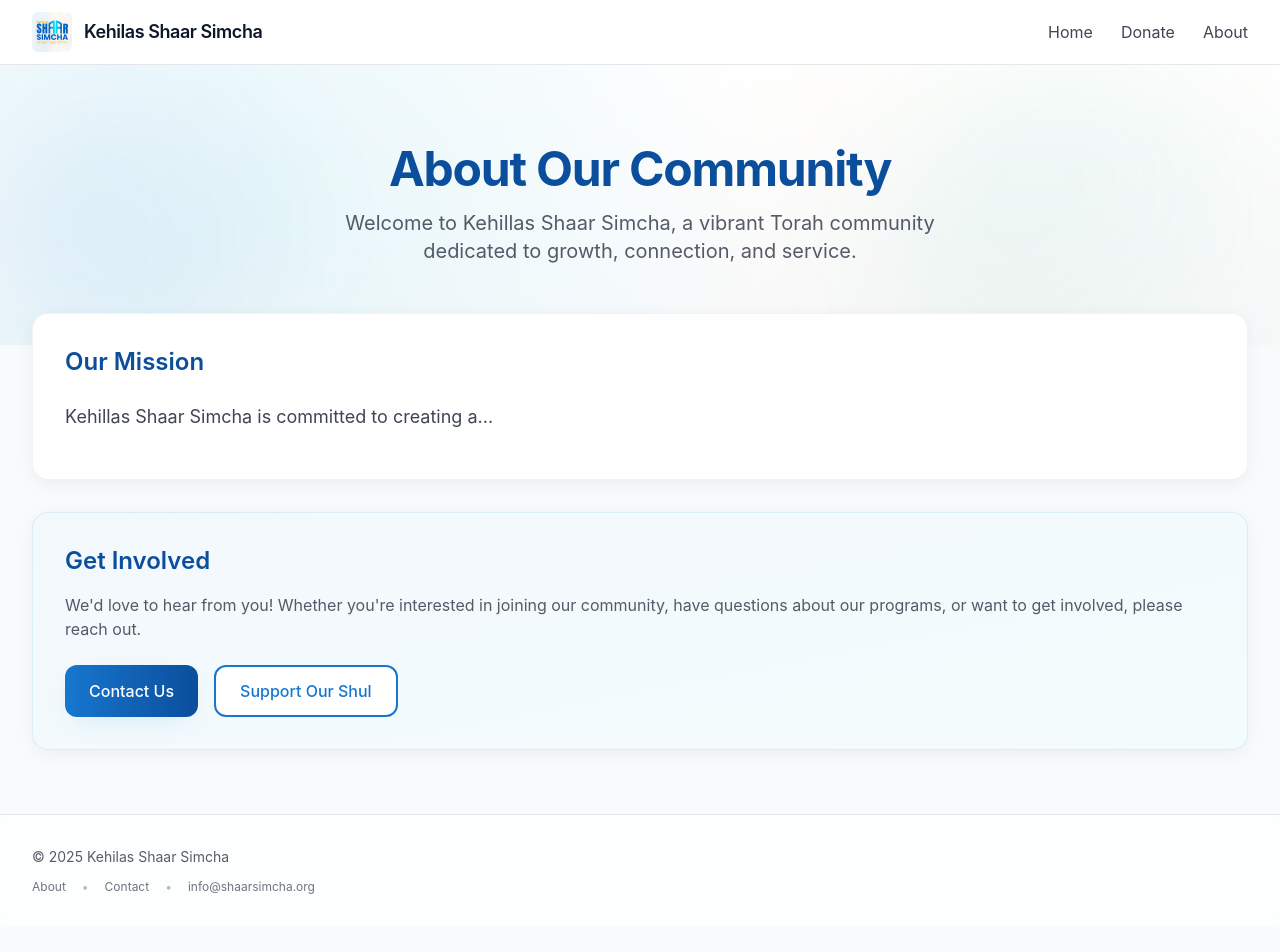
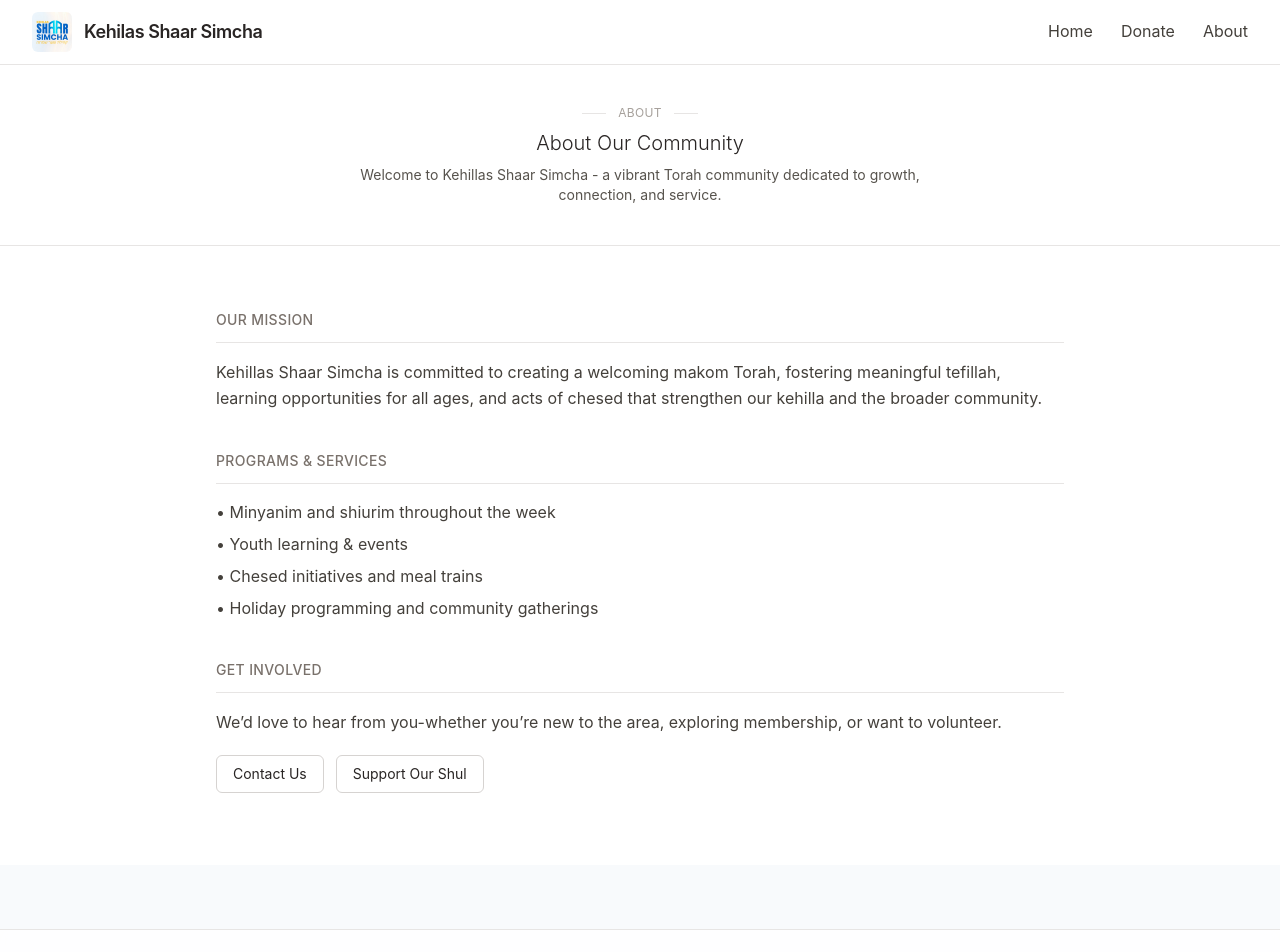
Before and after one commit to redhead94/kss, a Next.js app: page /about in a window 1280 px wide. Shown: the top 952 px of the page. Before the commit the page ends 927 px from the top, so only its background shows below. Built offline with nearby package versions, Linux system fonts and the light colour scheme.

Commit message:
redesign

```diff
--- a/app/about/page.tsx
+++ b/app/about/page.tsx
@@ -1,4 +1,4 @@
-import { Container, Card } from "@/components/Ui";
+import { Container } from "@/components/Ui";
 import type { Metadata } from "next";
 
 export const metadata: Metadata = {
@@ -8,61 +8,86 @@ export const metadata: Metadata = {
 
 export default function AboutPage() {
   return (
-    <>
-      {/* Hero Section */}
-      <section className="relative bg-streaks overflow-hidden">
-        <div className="absolute top-0 right-0 w-64 h-64 md:w-96 md:h-96 bg-gradient-to-br from-brand-teal/10 to-transparent rounded-full blur-3xl" />
-        <div className="absolute bottom-0 left-0 w-48 h-48 md:w-72 md:h-72 bg-gradient-to-tr from-brand-blue/10 to-transparent rounded-full blur-3xl" />
-
-        <Container className="relative mx-auto max-w-4xl py-12 md:py-16 lg:py-20 px-4 text-center">
-          <h1 className="font-display text-3xl sm:text-4xl md:text-5xl font-bold tracking-tight text-brand-deep">
+    <div className="min-h-screen bg-white">
+      {/* Header (calm + compact) */}
+      <div className="border-b border-stone-200">
+        <div className="max-w-4xl mx-auto px-6 py-8 md:py-10">
+          <div className="flex items-center justify-center gap-3 text-stone-400 text-[11px] md:text-xs uppercase tracking-wide">
+            <span className="h-px w-6 bg-stone-200" />
+            About
+            <span className="h-px w-6 bg-stone-200" />
+          </div>
+          <h1 className="mt-2 text-lg md:text-xl font-light text-center text-stone-800">
             About Our Community
           </h1>
-          <p className="mt-3 md:mt-4 text-base sm:text-lg md:text-xl text-brand-ink/70 max-w-2xl mx-auto px-4">
-            Welcome to Kehillas Shaar Simcha, a vibrant Torah community dedicated to growth, connection, and service.
+          <p className="mt-2 text-center text-stone-600 text-sm max-w-xl mx-auto">
+            Welcome to Kehillas Shaar Simcha - a vibrant Torah community
+            dedicated to growth, connection, and service.
           </p>
-        </Container>
+        </div>
+      </div>
+
+      {/* Main */}
+      <main className="max-w-4xl mx-auto px-6 py-12 md:py-16">
+        <div className="space-y-10">
+          {/* Mission */}
+          <section>
+            <h2 className="text-sm font-medium uppercase tracking-wide text-stone-500">
+              Our Mission
+            </h2>
+            <div className="mt-3 pt-4 border-t border-stone-200">
+              <p className="text-stone-700 leading-relaxed">
+                Kehillas Shaar Simcha is committed to creating a welcoming makom Torah,
+                fostering meaningful tefillah, learning opportunities for all ages,
+                and acts of chesed that strengthen our kehilla and the broader community.
+              </p>
+            </div>
           </section>
 
-      {/* Main Content */}
-      <Container className="relative -mt-4 md:-mt-8 mb-12 md:mb-16 max-w-4xl px-4">
-        <div className="space-y-6 md:space-y-8">
-          {/* Mission Statement */}
-          <Card className="card-surface p-6 md:p-8">
-            <h2 className="font-display text-xl md:text-2xl font-semibold text-brand-deep mb-4 md:mb-6">
-              Our Mission
+          {/* Programs / Services (optional content stub) */}
+          <section>
+            <h2 className="text-sm font-medium uppercase tracking-wide text-stone-500">
+              Programs & Services
             </h2>
-            <p className="text-base md:text-lg text-brand-ink/80 leading-relaxed mb-4">
-              Kehillas Shaar Simcha is committed to creating a...
-            </p>
-          </Card>
+            <div className="mt-3 pt-4 border-t border-stone-200">
+              <ul className="space-y-2 text-stone-700">
+                <li>• Minyanim and shiurim throughout the week</li>
+                <li>• Youth learning & events</li>
+                <li>• Chesed initiatives and meal trains</li>
+                <li>• Holiday programming and community gatherings</li>
+              </ul>
+            </div>
+          </section>
 
-
-          {/* Contact Card */}
-          <Card className="card-surface p-6 md:p-8 bg-gradient-to-br from-brand-blue/5 to-brand-teal/5 border-brand-blue/10">
-            <h2 className="font-display text-xl md:text-2xl font-semibold text-brand-deep mb-3 md:mb-4">
+          {/* Get Involved */}
+          <section>
+            <h2 className="text-sm font-medium uppercase tracking-wide text-stone-500">
               Get Involved
             </h2>
-            <p className="text-sm md:text-base text-brand-ink/70 mb-4 md:mb-6">
-              We'd love to hear from you! Whether you're interested in joining our community, have questions about our programs, or want to get involved, please reach out.
+            <div className="mt-3 pt-4 border-t border-stone-200">
+              <p className="text-stone-700 leading-relaxed">
+                We’d love to hear from you-whether you’re new to the area, exploring
+                membership, or want to volunteer.
               </p>
-            <div className="flex flex-col sm:flex-row gap-3 md:gap-4">
+
+              <div className="mt-5 flex flex-col sm:flex-row gap-3">
                 <a
                   href="mailto:info@shaarsimcha.org"
-                className="inline-flex items-center justify-center px-5 md:px-6 py-2.5 md:py-3 rounded-xl bg-gradient-to-r from-brand-blue to-brand-deep text-white font-medium text-sm md:text-base shadow-[var(--shadow-soft)] hover:shadow-[var(--shadow-hover)] hover:-translate-y-0.5 transition-all duration-200"
+                  className="inline-flex items-center justify-center rounded-md border border-stone-300 px-4 py-2 text-sm text-stone-800 hover:bg-stone-50 transition-colors"
                 >
                   Contact Us
                 </a>
                 <a
                   href="/donate"
-                className="inline-flex items-center justify-center px-5 md:px-6 py-2.5 md:py-3 rounded-xl bg-white border-2 border-brand-blue text-brand-blue font-medium text-sm md:text-base hover:bg-brand-blue/5 transition-all duration-200"
+                  className="inline-flex items-center justify-center rounded-md border border-stone-300 px-4 py-2 text-sm text-stone-800 hover:bg-stone-50 transition-colors"
                 >
                   Support Our Shul
                 </a>
               </div>
-          </Card>
             </div>
-      </Container>
-    </>
+          </section>
+        </div>
+      </main>
+    </div>
   );
 }
--- a/app/donate/page.tsx
+++ b/app/donate/page.tsx
@@ -1,73 +1,106 @@
-import { Container, Card } from "../../components/Ui";
 import DonateForm from "../../components/DonateForm";
 
 export default function DonatePage() {
   return (
-    <>
-      {/* Hero Section */}
-      <section className="relative bg-streaks overflow-hidden">
-        <div className="absolute top-0 right-0 w-96 h-96 bg-gradient-to-br from-brand-gold/10 to-transparent rounded-full blur-3xl" />
-        <div className="absolute bottom-0 left-0 w-72 h-72 bg-gradient-to-tr from-brand-blue/10 to-transparent rounded-full blur-3xl" />
+    <div className="min-h-screen bg-white">
+      {/* Header (calm + compact) */}
+      <div className="border-b border-stone-200">
+        <div className="max-w-4xl mx-auto px-6 py-8 md:py-10">
+          <div className="flex items-center justify-center gap-3 text-stone-400 text-[11px] md:text-xs uppercase tracking-wide">
+            <span className="h-px w-6 bg-stone-200" />
+            Giving
+            <span className="h-px w-6 bg-stone-200" />
+          </div>
 
-        <Container className="relative mx-auto max-w-4xl py-16 md:py-20 text-center">
-          <h1 className="font-display text-4xl md:text-5xl font-bold tracking-tight text-brand-deep">
+          <h1 className="mt-2 text-lg md:text-xl font-light text-center text-stone-800">
             Support Our Community
           </h1>
-        </Container>
-      </section>
+
+          <p className="mt-2 text-center text-stone-600 text-sm max-w-xl mx-auto">
+            Thank you for your donation.
+          </p>
+        </div>
+      </div>
 
       {/* Main Content */}
-      <Container className="relative -mt-8 mb-16 max-w-5xl">
-        <div className="grid grid-cols-1 lg:grid-cols-3 gap-8">
+      <main className="max-w-4xl mx-auto px-6 py-12 md:py-16">
+        <div className="grid grid-cols-1 lg:grid-cols-3 gap-12">
           {/* Donation Form */}
-          <div className="lg:col-span-2">
-            <Card className="card-surface p-6 md:p-8">
-              <h2 className="font-display text-2xl font-semibold text-brand-deep mb-6">
-                Make Your Donation
-              </h2>
-              <DonateForm />
-            </Card>
-          </div>
+          <section className="lg:col-span-2">
+            <h2 className="sr-only">Online Donation</h2>
+            <DonateForm />
+          </section>
 
-          {/* Impact Sidebar */}
-          <aside className="space-y-6">
-            {/* Impact Card */}
+          {/* Sidebar */}
+          <aside className="space-y-10">
+            {/* Zelle */}
+            <section>
+              <h3 className="text-sm font-medium uppercase tracking-wide text-stone-500">
+                Donate via Zelle
+              </h3>
+              <div className="mt-3 space-y-3 text-sm">
+                <div className="py-4 border-y border-stone-200">
+                  <div className="text-stone-500 text-xs uppercase tracking-wide mb-1">
+                    Email
+                  </div>
+                  <div className="font-mono text-stone-800">
+                    donations@shaarsimcha.org
+                  </div>
+                </div>
+                <div className="py-4 border-b border-stone-200">
+                  <div className="text-stone-500 text-xs uppercase tracking-wide mb-1">
+                    Phone
+                  </div>
+                  <div className="font-mono text-stone-800">
+                    (555) 123-4567
+                  </div>
+                </div>
+                <p className="text-xs text-stone-500 pt-2">
+                  Send directly through your banking app.
+                </p>
+              </div>
+            </section>
 
-            {/* Tax Deductible Info */}
-            <Card className="card-surface p-6 bg-gradient-to-br from-brand-blue/5 to-brand-teal/5 border-brand-blue/10">
-              <div className="flex items-start gap-3">
-                <div className="flex h-8 w-8 items-center justify-center rounded-lg bg-brand-blue/10 text-brand-blue flex-shrink-0 mt-0.5">
-                  <span className="text-lg">📋</span>
-                </div>
-                <div>
-                  <h3 className="font-display text-sm font-semibold text-brand-deep mb-2">
-                    Tax Deductible
-                  </h3>
-                  <p className="text-xs text-brand-ink/70 leading-relaxed">
-                    Kehillas Shaar Simcha is a 501(c)(3) organization. Your donation is tax-deductible to the fullest extent allowed by law.
-                  </p>
-                </div>
+            {/* Check */}
+            <section>
+              <h3 className="text-sm font-medium uppercase tracking-wide text-stone-500">
+                Mail a Check
+              </h3>
+              <div className="mt-3 text-sm space-y-1 text-stone-700">
+                <p>Kehillas Shaar Simcha</p>
+                <p>123 Main Street</p>
+                <p>Silver Spring, MD 20910</p>
               </div>
-            </Card>
+            </section>
 
-            {/* Contact Card */}
-            <Card className="card-surface p-6">
-              <h3 className="font-display text-sm font-semibold text-brand-deep mb-3">
+            {/* Tax Info */}
+            <section className="pt-6 border-t border-stone-200">
+              <h3 className="text-xs font-medium uppercase tracking-wide text-stone-500">
+                Tax Deductible
+              </h3>
+              <p className="mt-2 text-xs text-stone-600 leading-relaxed">
+                Kehillas Shaar Simcha is a 501(c)(3) organization.
+              </p>
+              <p className="text-xs text-stone-400 mt-3 font-mono">
+                EIN: XX-XXXXXXX
+              </p>
+            </section>
+
+            {/* Contact */}
+            <section className="pt-6 border-t border-stone-200">
+              <h3 className="text-xs font-medium uppercase tracking-wide text-stone-500">
                 Questions?
               </h3>
-              <p className="text-xs text-brand-ink/70 mb-3">
-                For large donations or questions about giving, please contact us.
-              </p>
               <a
                 href="mailto:donations@shaarsimcha.org"
-                className="text-sm font-medium text-brand-blue hover:text-brand-deep transition-colors"
+                className="mt-2 block text-sm text-stone-800 hover:underline break-all"
               >
                 donations@shaarsimcha.org
               </a>
-            </Card>
+            </section>
           </aside>
         </div>
-      </Container>
-    </>
+      </main>
+    </div>
   );
 }
--- a/app/globals.css
+++ b/app/globals.css
@@ -125,3 +125,7 @@ html, body {
 .category-filter-active {
   @apply bg-gradient-to-r from-brand-blue to-brand-deep text-white shadow-sm;
 }
+
+.text-brand { color: #1677b9; }      /* or your brand blue */
+.border-brand { border-color: #1677b9; }
+.bg-brand-faint { background-color: #f8fbfd; } /* very faint blue wash */
--- a/app/layout.tsx
+++ b/app/layout.tsx
@@ -18,20 +18,19 @@ export default async function SiteLayout({ children }: { children: React.ReactNo
 
   return (
     <html lang="en">
-      <body className="bg-brand-mist text-brand-ink font-sans">
+      <body className="bg-white text-stone-800 font-sans">
         {/* Header */}
-        <header className="sticky top-0 z-50 bg-white/90 backdrop-blur-md border-b border-brand-ink/10">
+        <header className="sticky top-0 z-50 bg-white/90 backdrop-blur-sm border-b border-stone-200">
           <Container className="flex h-14 md:h-16 items-center justify-between px-4">
             {/* Brand */}
-            <Link href="/" className="flex items-center gap-3 text-brand-ink">
-              {/* Fix 1: keep width & height and DON'T override with w-auto/h-10 */}
+            <Link href="/" className="flex items-center gap-3 text-stone-800">
               <Image
                 src="/kss.jpeg"
                 alt="Kehilas Shaar Simcha"
                 width={40}
                 height={40}
                 priority
-                className="rounded-md object-contain" // no size overrides -> no warning
+                className="rounded-md object-contain"
               />
               <span className="text-base md:text-lg font-semibold tracking-tight">
                 Kehilas Shaar Simcha
@@ -39,13 +38,29 @@ export default async function SiteLayout({ children }: { children: React.ReactNo
             </Link>
 
             {/* Desktop Navigation */}
-            <nav className="hidden md:flex gap-6 lg:gap-7 text-brand-ink/80 text-sm lg:text-base">
-              <NavLink href="/" className="hover:text-brand-deep transition-colors">Home</NavLink>
-              <NavLink href="/donate" className="hover:text-brand-deep transition-colors">Donate</NavLink>
-              <NavLink href="/about" className="hover:text-brand-deep transition-colors">About</NavLink>
+            <nav className="hidden md:flex items-center gap-5 lg:gap-7 text-sm lg:text-base">
+              {/* Subtle underline on hover; quiet active state via bottom border */}
+              <NavLink
+                href="/"
+                className="text-stone-700 hover:text-stone-900 border-b-2 border-transparent hover:border-stone-300 transition-colors"
+              >
+                Home
+              </NavLink>
+              <NavLink
+                href="/donate"
+                className="text-stone-700 hover:text-stone-900 border-b-2 border-transparent hover:border-stone-300 transition-colors"
+              >
+                Donate
+              </NavLink>
+              <NavLink
+                href="/about"
+                className="text-stone-700 hover:text-stone-900 border-b-2 border-transparent hover:border-stone-300 transition-colors"
+              >
+                About
+              </NavLink>
             </nav>
 
-            {/* Mobile Navigation (show only on mobile) */}
+            {/* Mobile Navigation */}
             <div className="md:hidden">
               <MobileNav />
             </div>
@@ -55,17 +70,17 @@ export default async function SiteLayout({ children }: { children: React.ReactNo
         <main>{children}</main>
 
         {/* Footer */}
-        <footer className="mt-12 md:mt-16 border-t border-brand-ink/10 bg-white/70 backdrop-blur-sm">
+        <footer className="mt-12 md:mt-16 border-t border-stone-200 bg-white/80 backdrop-blur-sm">
           <Container className="py-6 md:py-8 px-4 text-center md:text-left">
-            <p className="text-xs md:text-sm text-brand-ink/70">
+            <p className="text-xs md:text-sm text-stone-600">
               © {new Date().getFullYear()} Kehilas Shaar Simcha
             </p>
-            <div className="mt-3 flex flex-wrap items-center justify-center md:justify-start gap-x-4 gap-y-2 text-xs text-brand-ink/60">
-              <a href="/about" className="hover:text-brand-blue transition-colors">About</a>
-              <span className="text-brand-ink/30">•</span>
-              <a href="/contact" className="hover:text-brand-blue transition-colors">Contact</a>
-              <span className="text-brand-ink/30">•</span>
-              <a href="mailto:info@shaarsimcha.org" className="hover:text-brand-blue transition-colors">
+            <div className="mt-3 flex flex-wrap items-center justify-center md:justify-start gap-x-4 gap-y-2 text-xs text-stone-500">
+              <a href="/about" className="hover:text-stone-800 transition-colors">About</a>
+              <span className="text-stone-300">•</span>
+              <a href="/contact" className="hover:text-stone-800 transition-colors">Contact</a>
+              <span className="text-stone-300">•</span>
+              <a href="mailto:info@shaarsimcha.org" className="hover:text-stone-800 transition-colors">
                 info@shaarsimcha.org
               </a>
             </div>
--- a/components/AnnouncementCard.tsx
+++ b/components/AnnouncementCard.tsx
@@ -16,7 +16,7 @@ export interface Announcement {
 
 export default function AnnouncementCard({ a }: { a: Announcement }) {
   console.log(a.image?.url);
-  let d = "—";
+  let d = "-";
   if (a.date) {
     const t = new Date(a.date);
     if (!Number.isNaN(t.getTime())) {
--- a/sanity/lib/data.ts
+++ b/sanity/lib/data.ts
@@ -24,7 +24,7 @@ const announcementsQuery = groq`
 
 export async function getAnnouncements() {
   // Revalidate to avoid fetching on every hit; adjust window for your needs
-  // If you *must* be fully dynamic, you can drop this—but note it increases fetch frequency.
+  // If you *must* be fully dynamic, you can drop this-but note it increases fetch frequency.
   // @ts-ignore next/cache hint (only matters if you use next/route handlers)
   // export const revalidate = 60;
 
```
Also changed, not shown: app/page.tsx (+52 -66 lines). Lines whose indentation alone changed are shown as unchanged.
